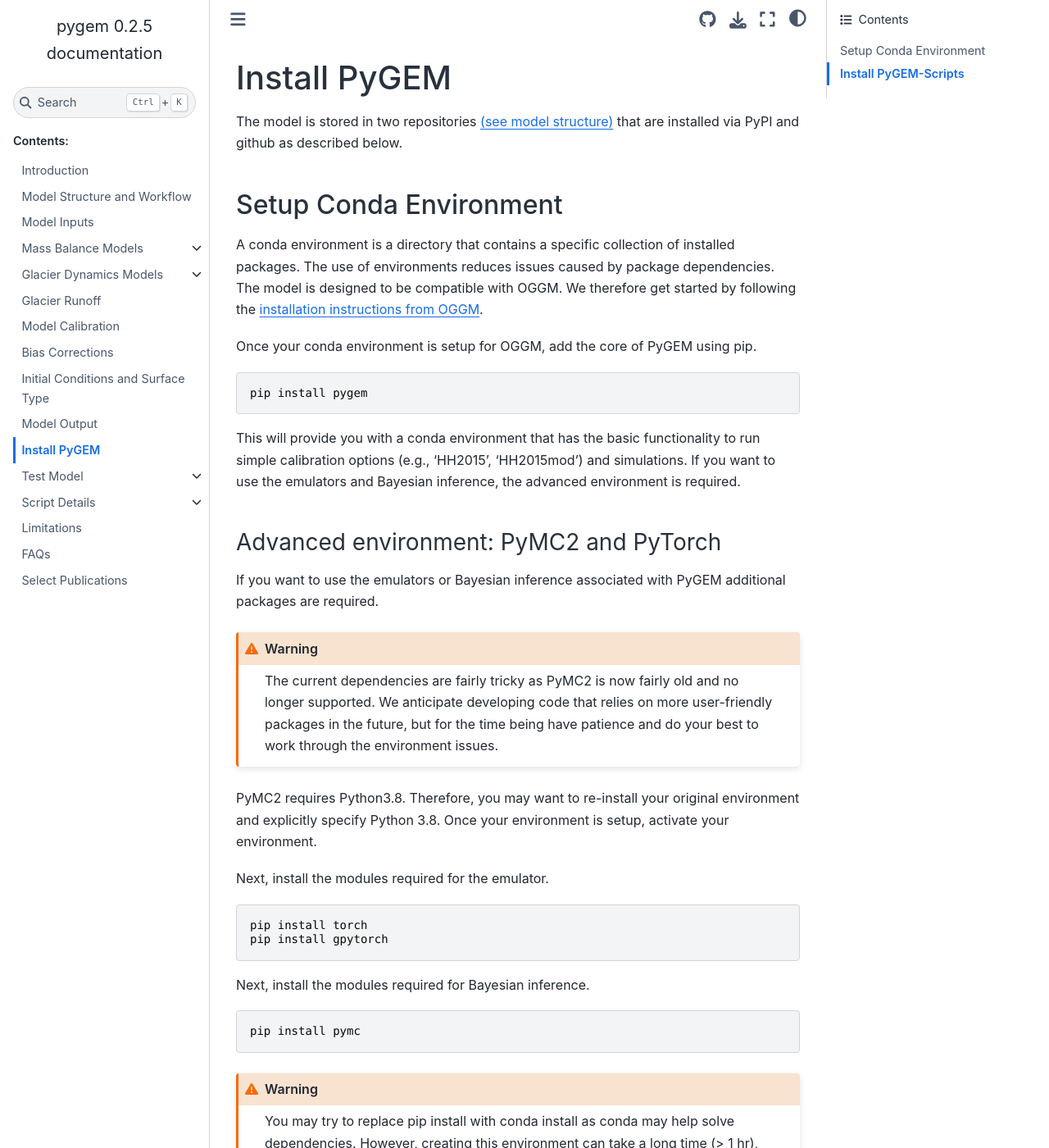
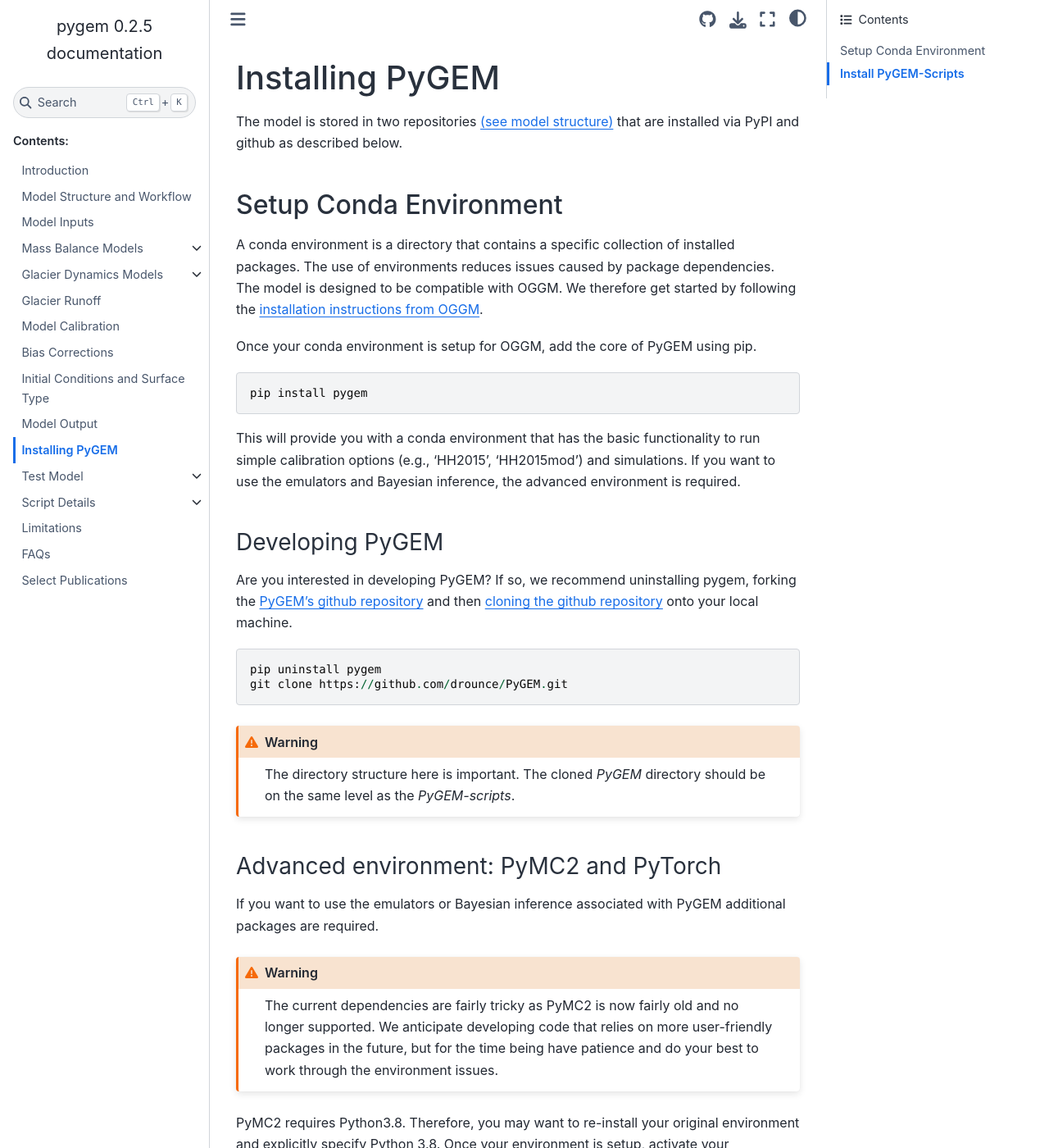
Before and after one commit to drounce/PyGEM, a Sphinx documentation site: the page built from docs/install_pygem.md, in a window 1280 px wide and 1400 px high. Shown: the whole window at 82% size. Built offline with Sphinx 7.4.7 and the Sphinx Book theme 1.1.4, drawn with Linux system fonts in a browser that asks for light colours.

Commit message:
added docs on developing pygem to pygem install

````diff
--- a/docs/install_pygem.md
+++ b/docs/install_pygem.md
@@ -1,5 +1,5 @@
 (install_pygem_target)=
-# Install PyGEM
+# Installing PyGEM
 The model is stored in two repositories [(see model structure)](model_structure_and_workflow_target) that are installed via PyPI and github as described below.
 
 ## Setup Conda Environment
@@ -12,6 +12,17 @@
 ```
 
 This will provide you with a conda environment that has the basic functionality to run simple calibration options (e.g., 'HH2015', 'HH2015mod') and simulations. If you want to use the emulators and Bayesian inference, the advanced environment is required.
+
+### Developing PyGEM
+Are you interested in developing PyGEM? If so, we recommend uninstalling pygem, forking the [PyGEM's github repository](https://github.com/drounce/PyGEM) and then [cloning the github repository](https://docs.github.com/en/repositories/creating-and-managing-repositories/cloning-a-repository) onto your local machine.
+
+```
+pip uninstall pygem
+git clone https://github.com/drounce/PyGEM.git
+```
+```{warning}
+The directory structure here is important. The cloned <em>PyGEM</em> directory should be on the same level as the <em>PyGEM-scripts</em>.
+```
 
 ### Advanced environment: PyMC2 and PyTorch
 If you want to use the emulators or Bayesian inference associated with PyGEM additional packages are required.
````
Also changed, not shown: docs/test_write_md.ipynb.
